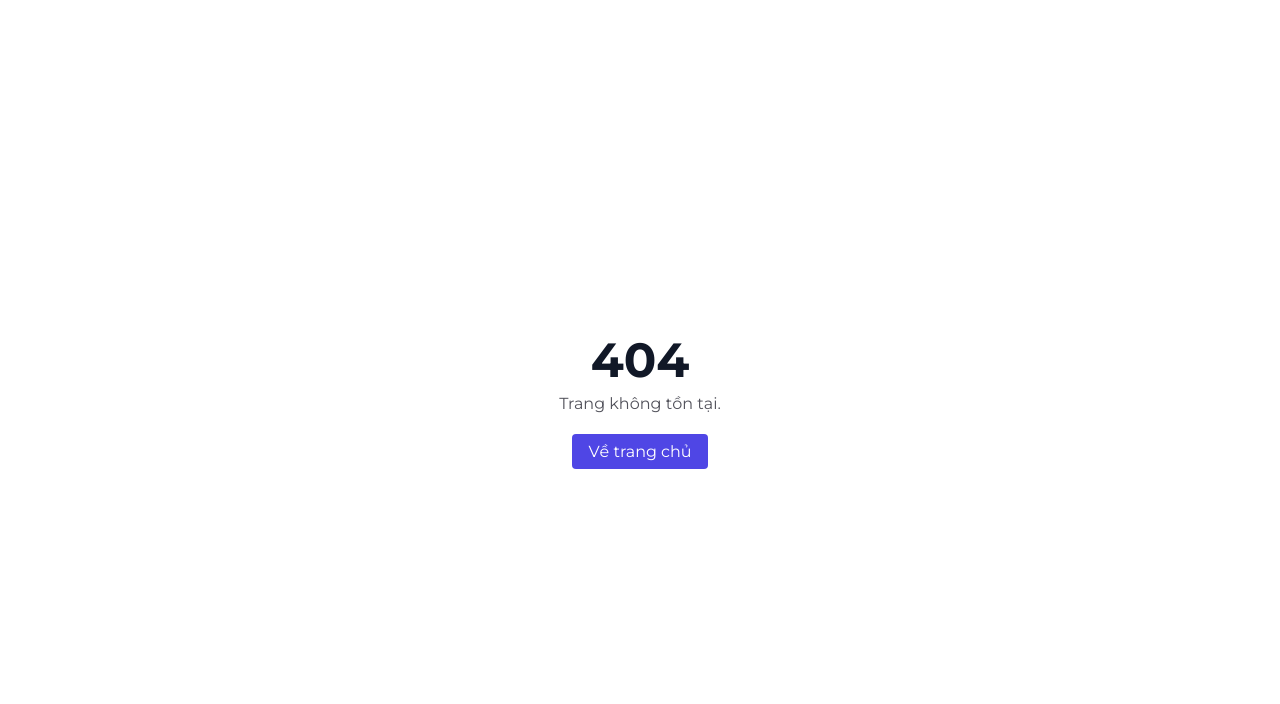
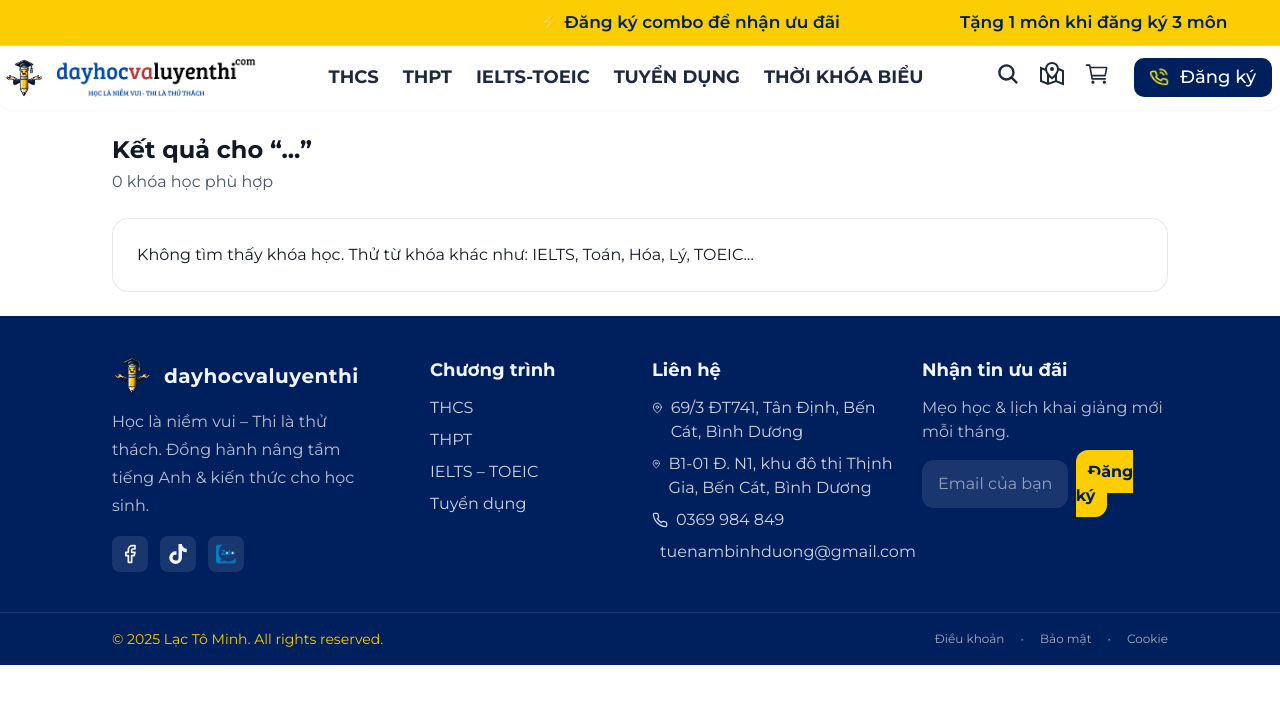
Before and after one commit to LacToMinh/education-center-website, a React (Vite) app: page /search in a window 1280 px wide. Before the commit this address had no page. Shown: the top 704 px of the page. Built offline with nearby package versions, Linux system fonts and the light colour scheme.

Commit message:
feat: search function version_1

```diff
--- a/src/components/Header/index.jsx
+++ b/src/components/Header/index.jsx
@@ -1,3 +1,4 @@
+// src/components/layout/Header.jsx
 import { Link, useLocation, useNavigate } from "react-router-dom";
 import Tooltip from "@mui/material/Tooltip";
 import { IoSearch, IoCartOutline } from "react-icons/io5";
@@ -8,12 +9,25 @@ import { useEffect, useState } from "react";
 import logo from "../../assets/logo_but_chi.png";
 import text_dayhocvaluyenthi from "../../assets/text_dayhocvaluyenthi.png";
 
-const Header = () => {
+const HOT = [
+  "Ielts",
+  "Toán",
+  "combo trang nguyên",
+  "combo tinh hoa",
+  "Hóa",
+  "Lý",
+  "Tiếng Anh",
+  "Toeic",
+];
+
+export default function Header() {
   const [glass, setGlass] = useState({ alpha: 0.24, blur: 8, shadow: false });
-  const [open, setOpen] = useState(false); // mobile/tablet menu
+  const [open, setOpen] = useState(false);           // drawer mobile
+  const [openSearch, setOpenSearch] = useState(false); // overlay search
   const location = useLocation();
   const navigate = useNavigate();
 
+  // hiệu ứng glass theo scroll
   useEffect(() => {
     const onScroll = () => {
       const y = window.scrollY || 0;
@@ -27,7 +41,7 @@ const Header = () => {
     return () => window.removeEventListener("scroll", onScroll);
   }, []);
 
-  // đóng menu khi đổi route
+  // đổi route thì đóng drawer
   useEffect(() => setOpen(false), [location.pathname]);
 
   const scrollToId = (id) => {
@@ -50,6 +64,15 @@ const Header = () => {
     setOpen(false);
   };
 
+  // submit tìm kiếm
+  const onSearchSubmit = (e) => {
+    e.preventDefault();
+    const value = e.currentTarget.q?.value?.trim();
+    if (!value) return;
+    setOpenSearch(false);
+    navigate(`/search?q=${encodeURIComponent(value)}`);
+  };
+
   const menu = [
     { label: "THCS", id: "thcs" },
     { label: "THPT", id: "thpt" },
@@ -64,9 +87,6 @@ const Header = () => {
       <div className="top-strip w-full bg-[#FBCD02] py-[10px] overflow-hidden">
         <div
           className="inline-block w-max animate-[marquee_16s_linear_infinite]
-                      sm:animate-[marquee_16s_linear_infinite]
-                      md:animate-[marquee_14s_linear_infinite]
-                      lg:animate-[marquee_18s_linear_infinite]
                       whitespace-nowrap text-[#001F5D] text-[17px] font-semibold"
         >
           <span className="mx-14">⚡ Đăng ký combo để nhận ưu đãi</span>
@@ -76,7 +96,7 @@ const Header = () => {
         </div>
       </div>
 
-      {/* Nav bar */}
+      {/* Nav bar glass */}
       <div className="sticky top-0 z-40">
         <div
           className={`md:container lg:container w-full mx-auto flex items-center justify-between px-2 md:px-3 lg:px-0 rounded-b-xl transition-[box-shadow,background] duration-300
@@ -87,7 +107,7 @@ const Header = () => {
             WebkitBackdropFilter: `saturate(160%) blur(${glass.blur}px)`,
           }}
         >
-          {/* Left: Logo */}
+          {/* Logo */}
           <div className="w-auto py-3 pl-0 sm:pl-1 md:pl-1 lg:pl-1">
             <Link to={"/"} aria-label="Trang chủ">
               <div className="flex items-center gap-1 sm:gap-2 md:gap-3 lg:gap-3">
@@ -105,7 +125,7 @@ const Header = () => {
             </Link>
           </div>
 
-          {/* Center: Desktop menu (>=lg) */}
+          {/* Menu desktop */}
           <nav className="hidden lg:block">
             <ul className="flex items-center justify-center gap-6">
               {menu.map((item) => (
@@ -130,12 +150,12 @@ const Header = () => {
             </ul>
           </nav>
 
-          {/* Right: Actions + Đăng ký (desktop) */}
+          {/* Actions desktop */}
           <div className="hidden lg:flex items-center gap-6">
             <ul className="flex items-center gap-5 text-slate-800">
               <li>
                 <Tooltip title="tìm kiếm" placement="top">
-                  <button aria-label="search">
+                  <button aria-label="search" onClick={() => setOpenSearch(true)}>
                     <IoSearch className="text-[24px]" />
                   </button>
                 </Tooltip>
@@ -175,8 +195,16 @@ const Header = () => {
             </Link>
           </div>
 
-          {/* Right: Mobile/Tablet controls (<lg) */}
+          {/* Actions mobile/tablet */}
           <div className="flex items-center gap-2 md:gap-3 lg:gap-3 lg:hidden">
+            {/* <button
+              aria-label="search"
+              onClick={() => setOpenSearch(true)}
+              className="p-2 rounded-lg ring-1 ring-slate-300/70 hover:bg-slate-50 active:scale-95 transition"
+            >
+              <IoSearch className="text-[20px]" />
+            </button> */}
+
             <Link
               to="https://zalo.me/0369984849"
               target="_blank"
@@ -247,9 +275,12 @@ const Header = () => {
             ))}
           </ul>
 
-          {/* Actions gom vào cuối menu */}
+          {/* ===== PHẦN GIỮ NGUYÊN (không đổi class) ===== */}
           <div className="!w-full mt-3 grid grid-cols-3 gap-3">
-            <button className="flex items-center justify-center gap-1 rounded-xl px-2 py-2 ring-1 ring-slate-300 text-slate-800">
+            <button
+              onClick={() => setOpenSearch(true)} // chỉ thêm handler, không đổi style
+              className="flex items-center justify-center gap-1 rounded-xl px-2 py-2 ring-1 ring-slate-300 text-slate-800"
+            >
               <IoSearch className="text-[18px]" />{" "}
               <span className="text-[12px] font-semibold">Tìm kiếm</span>
             </button>
@@ -266,10 +297,75 @@ const Header = () => {
               </button>
             </Link>
           </div>
+          {/* ===== HẾT PHẦN GIỮ NGUYÊN ===== */}
         </div>
       </div>
+
+      {/* ===== Search Overlay (liquid glass) ===== */}
+      {openSearch && (
+        <div
+          className="fixed inset-0 z-[9998] bg-black/55 backdrop-blur-xl backdrop-saturate-150"
+          onClick={() => setOpenSearch(false)}
+          aria-hidden="true"
+        >
+          <div
+            onClick={(e) => e.stopPropagation()}
+            className="mx-auto mt-16 w-[min(960px,92vw)]
+                       rounded-2xl border border-white/30
+                       bg-white/55 backdrop-blur-2xl
+                       shadow-xl p-5"
+            style={{
+              WebkitBackdropFilter: "saturate(160%) blur(16px)",
+              backdropFilter: "saturate(160%) blur(16px)",
+            }}
+          >
+            {/* Input search */}
+            <form onSubmit={onSearchSubmit} className="relative">
+              <input
+                name="q"
+                autoFocus
+                placeholder="Tìm kiếm sản phẩm..."
+                className="w-full h-14 pl-4 pr-14 rounded-2xl
+                           bg-white/70 border border-slate-300/60
+                           outline-none focus:ring-2 focus:ring-[#FBCD02]
+                           placeholder:text-slate-400"
+              />
+              <button
+                type="submit"
+                className="absolute right-2 top-1/2 -translate-y-1/2
+                           h-11 w-11 rounded-xl
+                           bg-white/70 border border-slate-300/60
+                           grid place-items-center hover:shadow
+                           active:scale-95 transition"
+                aria-label="Tìm kiếm"
+              >
+                <IoSearch className="text-[22px]" />
+              </button>
+            </form>
+
+            {/* Từ khóa nổi bật */}
+            <div className="mt-6">
+              <h3 className="text-xl font-extrabold">Từ khóa nổi bật hôm nay</h3>
+              <div className="mt-3 flex flex-wrap gap-3">
+                {HOT.map((k) => (
+                  <button
+                    key={k}
+                    onClick={() => {
+                      setOpenSearch(false);
+                      navigate(`/search?q=${encodeURIComponent(k)}`);
+                    }}
+                    className="px-4 py-2 rounded-xl
+                               bg-white/70 border border-slate-300
+                               hover:bg-white transition text-slate-800"
+                  >
+                    {k}
+                  </button>
+                ))}
+              </div>
+            </div>
+          </div>
+        </div>
+      )}
     </header>
   );
-};
-
-export default Header;
+}
--- /dev/null
+++ b/src/database/courses.js
@@ -0,0 +1,61 @@
+// src/database/courses.js
+const courses = [
+  {
+    id: 1,
+    title: "IELTS Intensive",
+    keywords: ["ielts", "english", "ielts intensive"],
+    description: "Khóa học IELTS cấp tốc cho học viên muốn tăng band nhanh.",
+    price: "3.500.000đ / khóa",
+  },
+  {
+    id: 2,
+    title: "Toán THPT",
+    keywords: ["toán", "math", "thpt"],
+    description: "Ôn luyện Toán lớp 10–12, trọng tâm thi ĐH.",
+    price: "1.200.000đ / tháng",
+  },
+  {
+    id: 3,
+    title: "Combo Trang Nguyên",
+    keywords: ["combo trang nguyên", "combo"],
+    description: "Combo 3 môn cơ bản THCS giá ưu đãi.",
+    price: "2.800.000đ / tháng",
+  },
+  {
+    id: 4,
+    title: "Combo Tinh Hoa",
+    keywords: ["combo tinh hoa", "combo"],
+    description: "Combo 3 môn trọng điểm THPT với GV tinh hoa.",
+    price: "3.200.000đ / tháng",
+  },
+  {
+    id: 5,
+    title: "Hóa THPT",
+    keywords: ["hóa", "chemistry"],
+    description: "Khóa học Hóa lớp 10–12 với bài tập bám sát đề thi.",
+    price: "1.200.000đ / tháng",
+  },
+  {
+    id: 6,
+    title: "Vật lý THPT",
+    keywords: ["lý", "physics"],
+    description: "Khóa học Lý lớp 10–12 luyện thi ĐH.",
+    price: "1.200.000đ / tháng",
+  },
+  {
+    id: 7,
+    title: "Tiếng Anh giao tiếp",
+    keywords: ["tiếng anh", "english speaking"],
+    description: "Khóa học Tiếng Anh giao tiếp cho người đi làm.",
+    price: "2.500.000đ / khóa",
+  },
+  {
+    id: 8,
+    title: "TOEIC 600+",
+    keywords: ["toeic"],
+    description: "Khóa luyện TOEIC mục tiêu 600+ cho người mới bắt đầu.",
+    price: "3.000.000đ / khóa",
+  },
+];
+
+export default courses;
--- /dev/null
+++ b/src/pages/SearchResults/index.jsx
@@ -0,0 +1,71 @@
+// src/pages/SearchResults.jsx
+import React from "react";
+import { useSearchParams, Link } from "react-router-dom";
+import courses from "../../database/courses";
+
+export default function SearchResults() {
+  const [params] = useSearchParams();
+  const qRaw = params.get("q");
+  const q = (qRaw || "").trim().toLowerCase();
+
+  // helpers an toàn
+  const str = (v) => (typeof v === "string" ? v : "");
+  const arr = (v) => (Array.isArray(v) ? v : []);
+
+  // lọc: khớp 1 phần theo name/title hoặc trong keywords
+  const results = (Array.isArray(courses) ? courses : []).filter((c) => {
+    if (!q) return false;
+    const name = str(c.name || c.title).toLowerCase();
+    const kwText = arr(c.keywords).map(str).join(" ").toLowerCase();
+    return name.includes(q) || kwText.includes(q);
+  });
+
+  return (
+    <div className="container mx-auto px-4 py-6">
+      <div className="mb-6">
+        <h1 className="text-2xl font-extrabold">
+          Kết quả cho “{q || "..."}”
+        </h1>
+        <p className="text-slate-600 mt-1">{results.length} khóa học phù hợp</p>
+      </div>
+
+      {results.length === 0 ? (
+        <div className="p-6 rounded-2xl border bg-white">
+          Không tìm thấy khóa học. Thử từ khóa khác như: IELTS, Toán, Hóa, Lý, TOEIC…
+        </div>
+      ) : (
+        <div className="grid gap-4 sm:grid-cols-2 lg:grid-cols-3">
+          {results.map((c, i) => (
+            <div
+              key={c.id || i}
+              className="rounded-2xl border bg-white p-4 hover:shadow-lg transition"
+            >
+              <h3 className="font-bold text-lg">{c.name || c.title}</h3>
+              {c.price && (
+                <p className="mt-1 text-emerald-700 font-semibold">{c.price}</p>
+              )}
+              <div className="mt-2 flex flex-wrap gap-2">
+                {arr(c.keywords)
+                  .slice(0, 6)
+                  .map((k, j) => (
+                    <span key={j} className="text-xs px-2 py-1 rounded-full bg-slate-100">
+                      {k}
+                    </span>
+                  ))}
+              </div>
+              {/* nếu có route chi tiết thì sửa lại link bên dưới */}
+              {c.id && (
+                <Link
+                  to={`/course/${c.id}`}
+                  className="inline-block mt-3 text-[#001F5D] font-semibold hover:underline"
+                >
+                  Xem chi tiết →
+                </Link>
+              )}
+            </div>
+          ))}
+        </div>
+      )}
+    </div>
+  );
+}
--- a/src/routes/router.jsx
+++ b/src/routes/router.jsx
@@ -8,6 +8,7 @@ import Branches from "../components/Branches";
 import ToeicDetail from "../pages/ToeicDetail";
 import IeltsDetail from "../pages/IeltsDetail";
 import StorePage from "../pages/Store";
+import SearchResults from "../pages/SearchResults";
 
 const router = createBrowserRouter([
   {
@@ -21,7 +22,8 @@ const router = createBrowserRouter([
       { path: "branches", element: <Branches /> },
       { path: "/khoa-hoc/ielts", element: <IeltsDetail /> },
       { path: "/khoa-hoc/toeic", element: <ToeicDetail /> },
-      { path: "store", element: <StorePage /> },
+      { path: "/store", element: <StorePage /> },
+      { path: "/search", element: <SearchResults /> },
     ],
   },
 ]);
```
